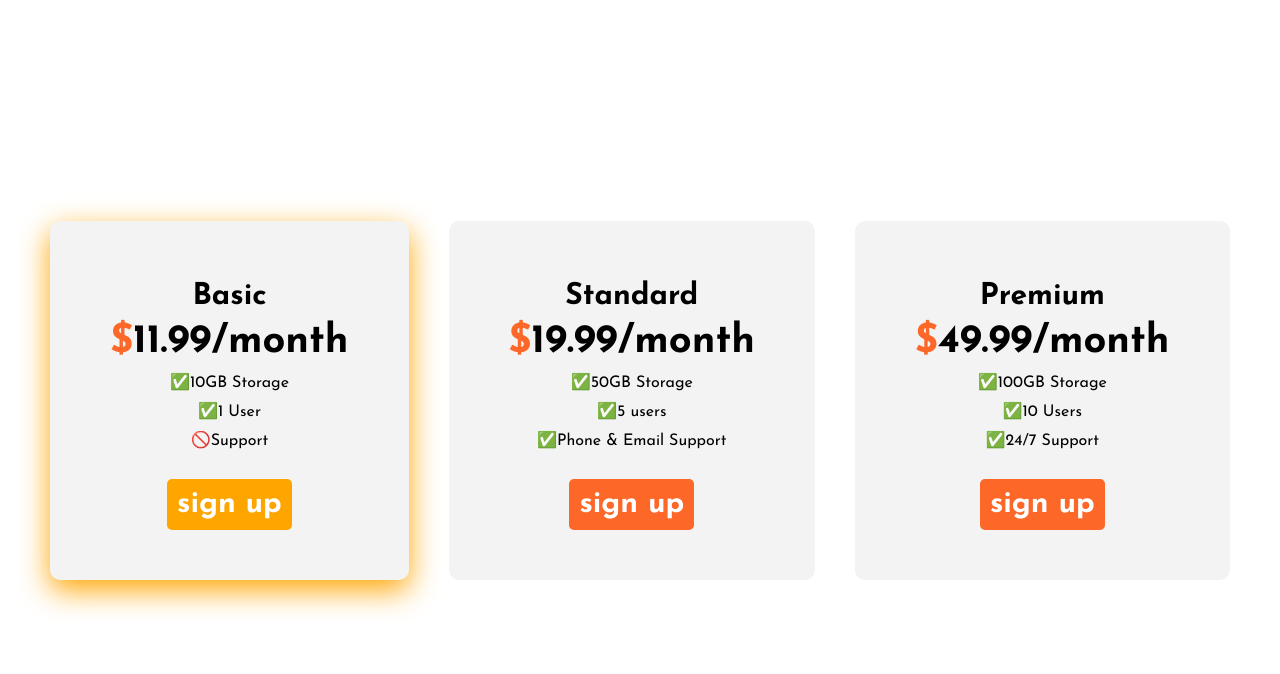
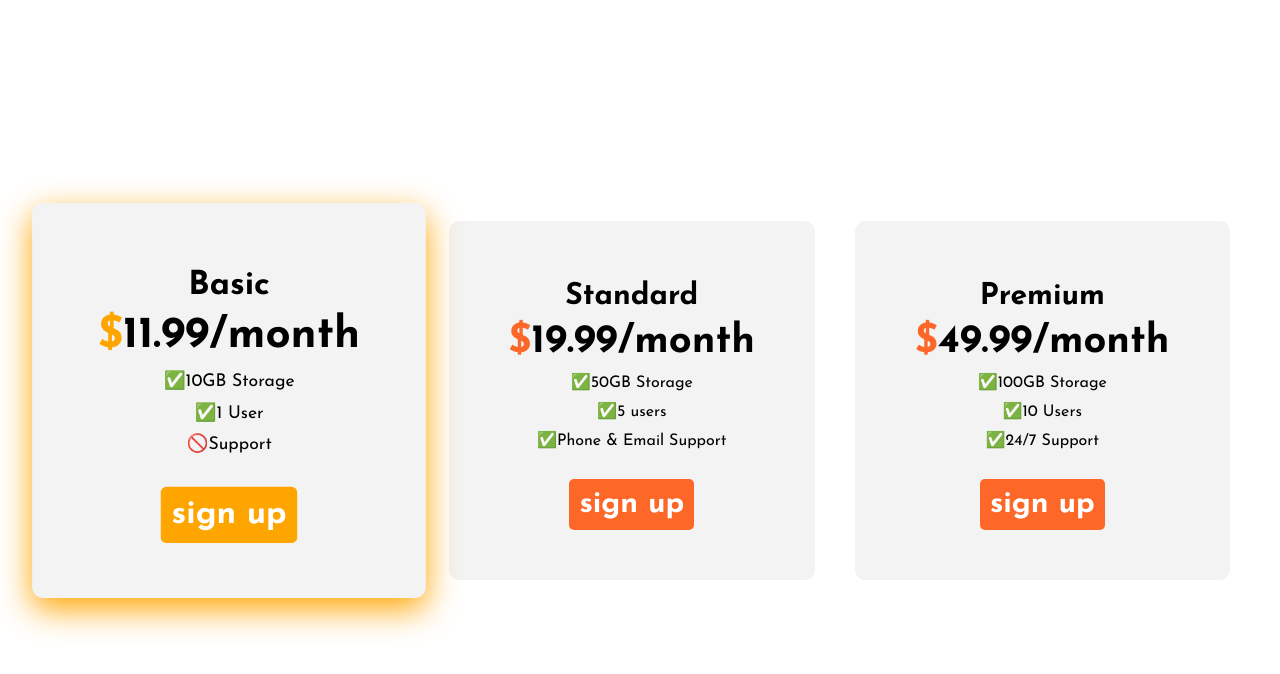
Before and after one commit to Abnet32/pricing-page, a plain HTML site: page index.html in a window 1280 px wide. In both pictures the pointer is over the button 229 px from the left and 504 px from the top of the page. Drawn offline with Linux system fonts and the light colour scheme.

Commit message:
style.css

```diff
--- a/style.css
+++ b/style.css
@@ -19,7 +19,15 @@ div{
 }
 div:hover{
     box-shadow: orange 0px 10px 30px;
+     button{
+        background-color: orange;
+    }
+    span{
+        color: orange;
+    }
+    transform: scale(1.1);
 }
+
 p{
     font-weight: bold;
     font-size: 30px;
@@ -49,9 +57,6 @@ button>p{
     padding:10px;
     margin: 0;
 }
-button:hover{
-    background-color: orange;
-}
 @media (max-width:1200px) {
     main{
         flex-direction: column;
```
